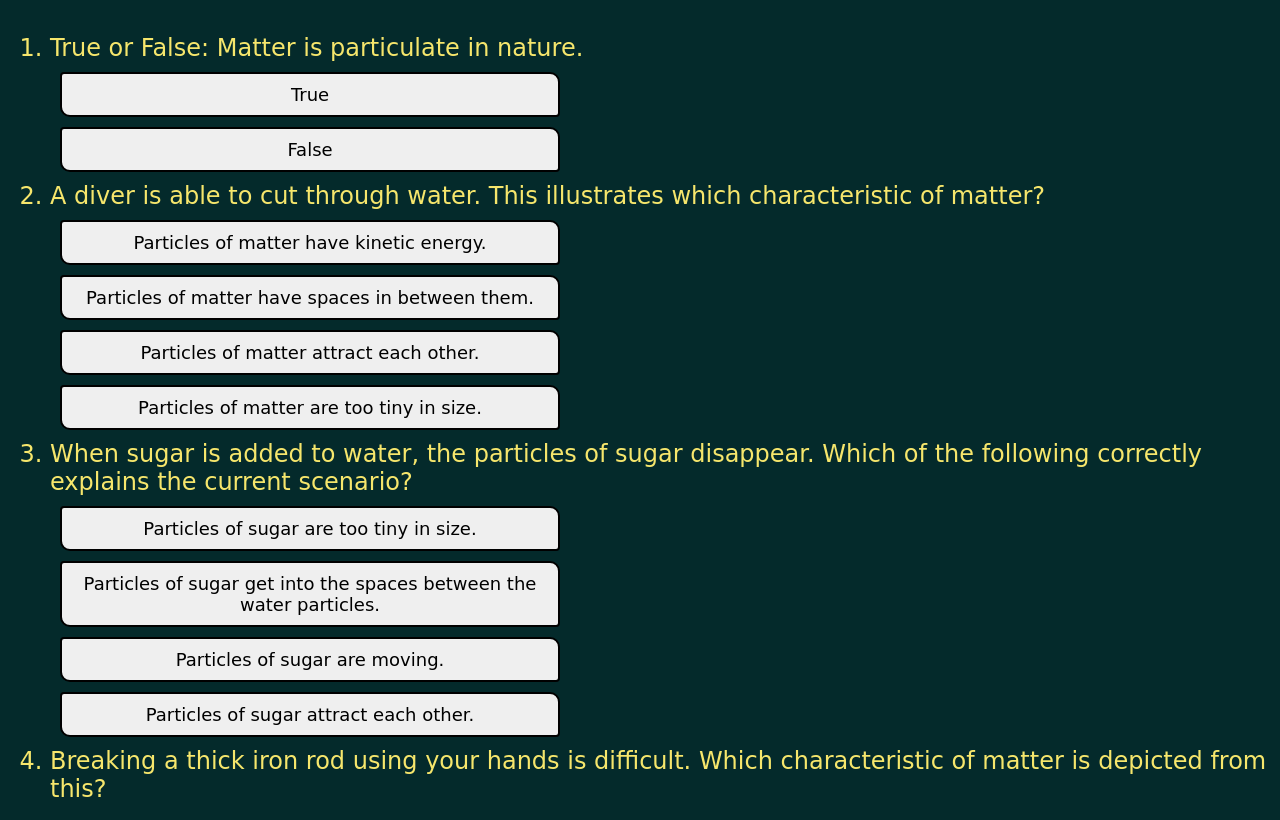
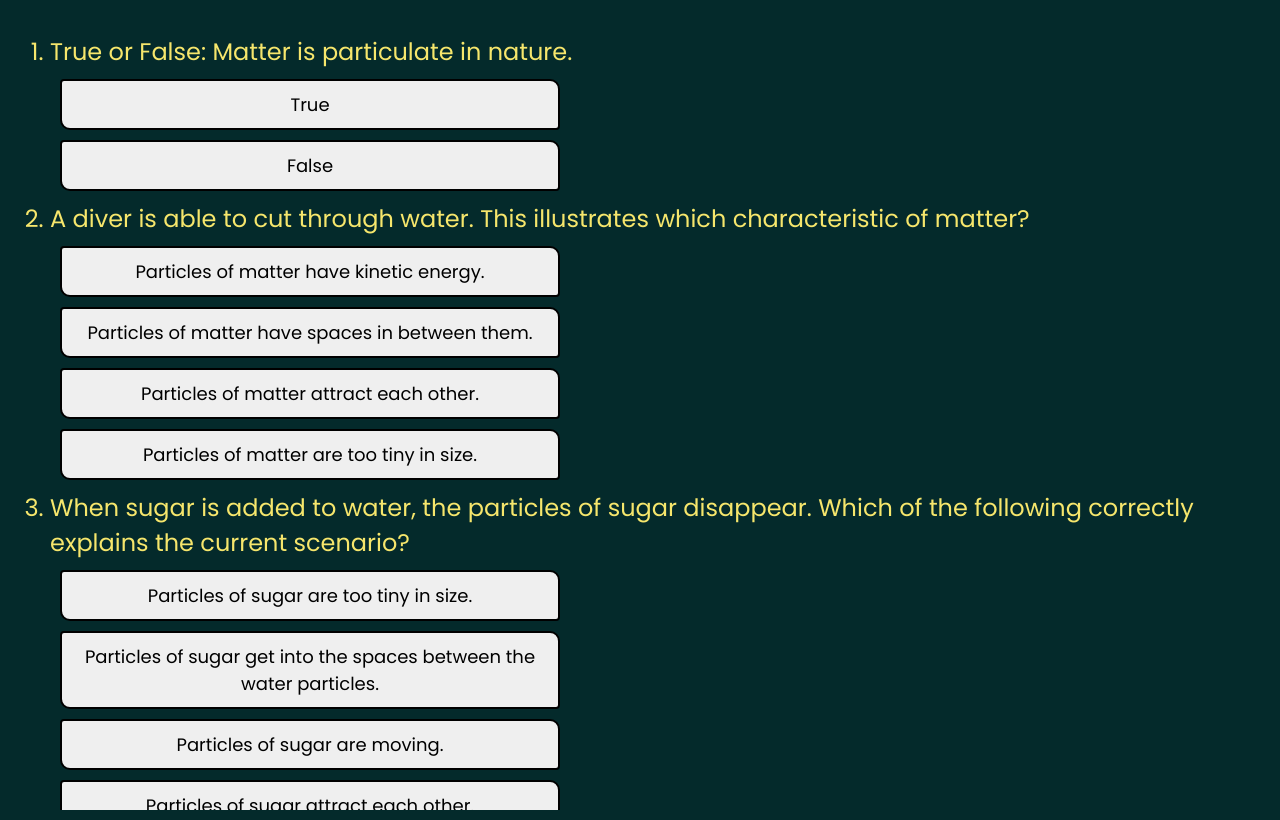
Before and after one commit to Remelter/quiznest, a plain HTML site: page index.html in a window 1280 px wide. Drawn offline with Linux system fonts and the light colour scheme.

Commit message:
Change the font style to poppins

```diff
--- a/index.html
+++ b/index.html
@@ -5,6 +5,13 @@
     <meta name="viewport" content="width=device-width, initial-scale=1.0" />
     <title>Quiz</title>
     <link rel="stylesheet" href="style.css" />
+
+    <link rel="preconnect" href="https://fonts.googleapis.com" />
+    <link rel="preconnect" href="https://fonts.gstatic.com" crossorigin />
+    <link
+      href="https://fonts.googleapis.com/css2?family=Lobster&family=Oswald:wght@200..700&family=Poppins:ital,wght@0,100;0,200;0,300;0,400;0,500;0,600;0,700;0,800;0,900;1,100;1,200;1,300;1,400;1,500;1,600;1,700;1,800;1,900&family=Ubuntu:ital,wght@0,300;0,400;0,500;0,700;1,300;1,400;1,500;1,700&display=swap"
+      rel="stylesheet"
+    />
   </head>
   <body>
     <div class="container">
--- a/style.css
+++ b/style.css
@@ -12,7 +12,7 @@ body {
   height: 100vh;
   color: #f6e66c;
   font-size: 24px;
-  font-family: cursive;
+  font-family: poppins;
   overflow-y: auto;
 }
 
@@ -27,7 +27,7 @@ button {
   padding: 10px 16px;
   transition: all 0.3s ease-in-out;
   font-size: 18px;
-  font-family: cursive;
+  font-family: poppins;
   box-sizing: border-box;
 }
 
```
